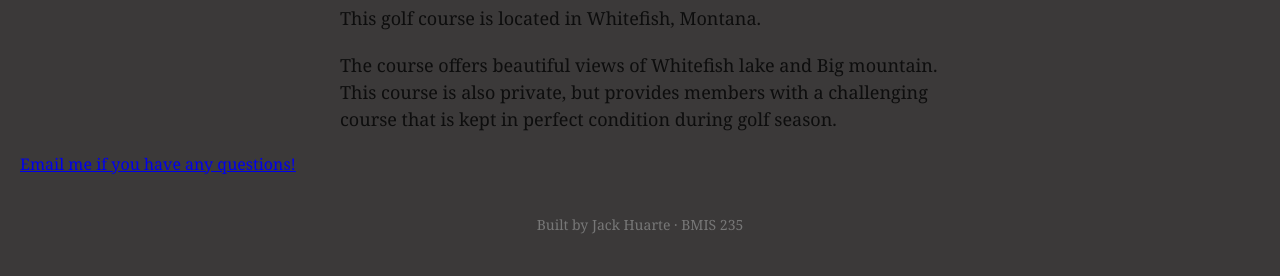
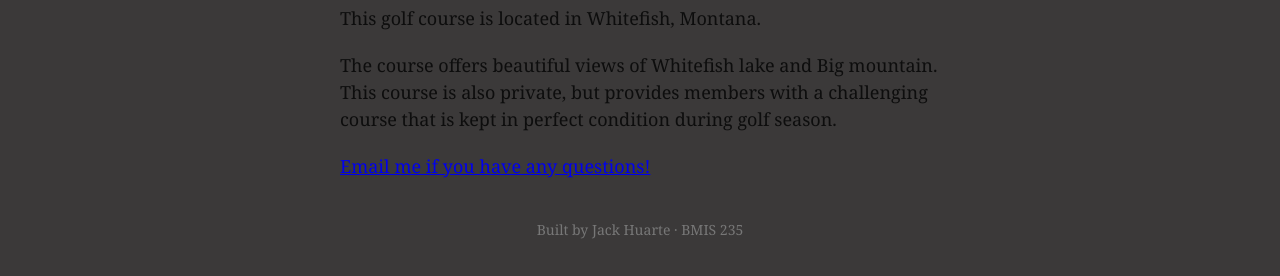
Before and after one commit to JHuarte1/JHuarte1-bmis235-html-3, a plain HTML site: page iron.html in a window 1280 px wide. Shown: the part 248-524 px from the top of the page. Drawn offline with Linux system fonts and the light colour scheme.

Commit message:
Wrap email link in paragraph tag

```diff
--- a/iron.html
+++ b/iron.html
@@ -30,7 +30,7 @@
 <p>This golf course is located in Whitefish, Montana. </p>
 <p>The course offers beautiful views of Whitefish lake and Big mountain. This course is also private, but provides members with a challenging course that is kept in perfect condition during golf season.</p>
 
-<a href="malito:jhuarte@zagmail.gonzaga.edu">Email me if you have any questions!</a>
+<p><a href="malito:jhuarte@zagmail.gonzaga.edu">Email me if you have any questions!</a></p>
 
 <!-- Footer: fill in your name -->
 <footer>Built by Jack Huarte &middot; BMIS 235</footer>
```
